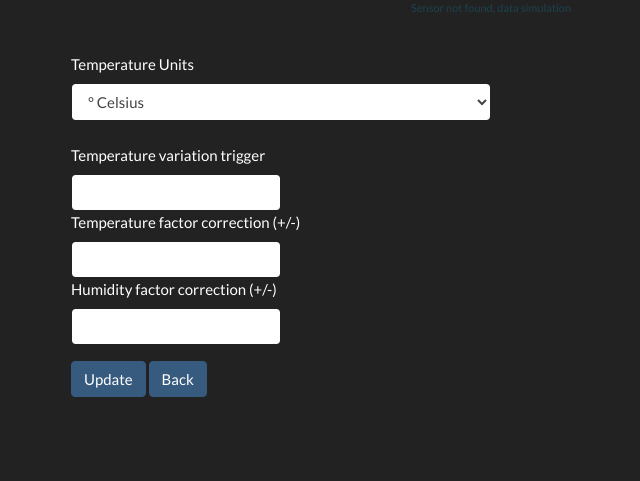
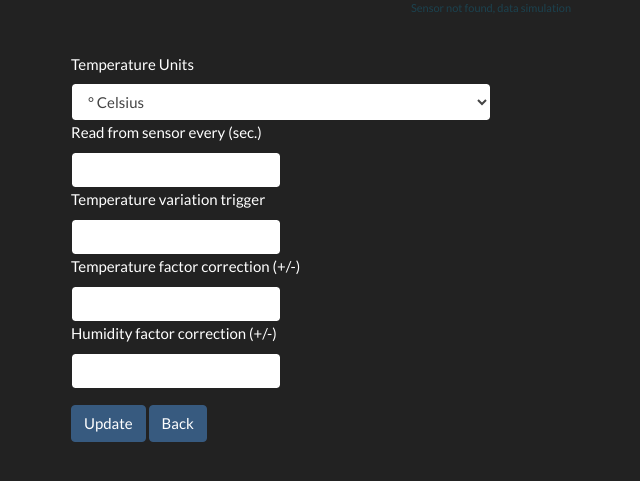
Before and after one commit to francoparodi/ThermoHome_pi, a Flask app: page /settings in a window 1280 px wide. Shown: the part 51-532 px from the top of the page, without its empty margins (149-789 px from the left). Run offline with Flask 2, Linux system fonts and the light colour scheme; data that the repository does not hold is empty; parts of the project's set-up code (start-up, migrations or seed data) failed here and were passed over; some libraries are stand-ins or nearby versions.

Commit message:
Settings interval time

```diff
--- a/flaskr/routes.py
+++ b/flaskr/routes.py
@@ -105,7 +105,6 @@ def on_handleDaemon(data):
 def saveSettings(request, db):
     temperatureUm = request.form.get("temperatureUm")
     readFromSensorInterval = request.form.get("readFromSensorInterval")
-
     minDeltaDataTrigger = request.form.get("minDeltaDataTrigger")
     temperatureCorrection = request.form.get("temperatureCorrection")
     humidityCorrection = request.form.get("humidityCorrection")
--- a/flaskr/templates/settings.html
+++ b/flaskr/templates/settings.html
@@ -30,12 +30,8 @@
                 </div>
 
                 <div>
-                    <label id="sensorIntervalSliderLabel" for="readFromSensorIntervalSlider"></label>
-                    <input id="readFromSensorIntervalSliderValue" type="hidden" name="readFromSensorInterval" value="{{ settings.readFromSensorInterval }}">
-                    <div id="readFromSensorIntervalSlider"></div>
-                    <script>
-                        createSlider('readFromSensorIntervalSlider', 'readFromSensorIntervalSliderValue');
-                    </script>
+                    <label for="readFromSensorInterval">Read from sensor every (sec.)</label>
+                    <input class="form-control form-input-number" type="number" value="{{ settings.readFromSensorInterval }}" name="readFromSensorInterval" min="5" max="3600" step="1" id="readFromSensorInterval">
                 </div>
 
                 <div>
```
